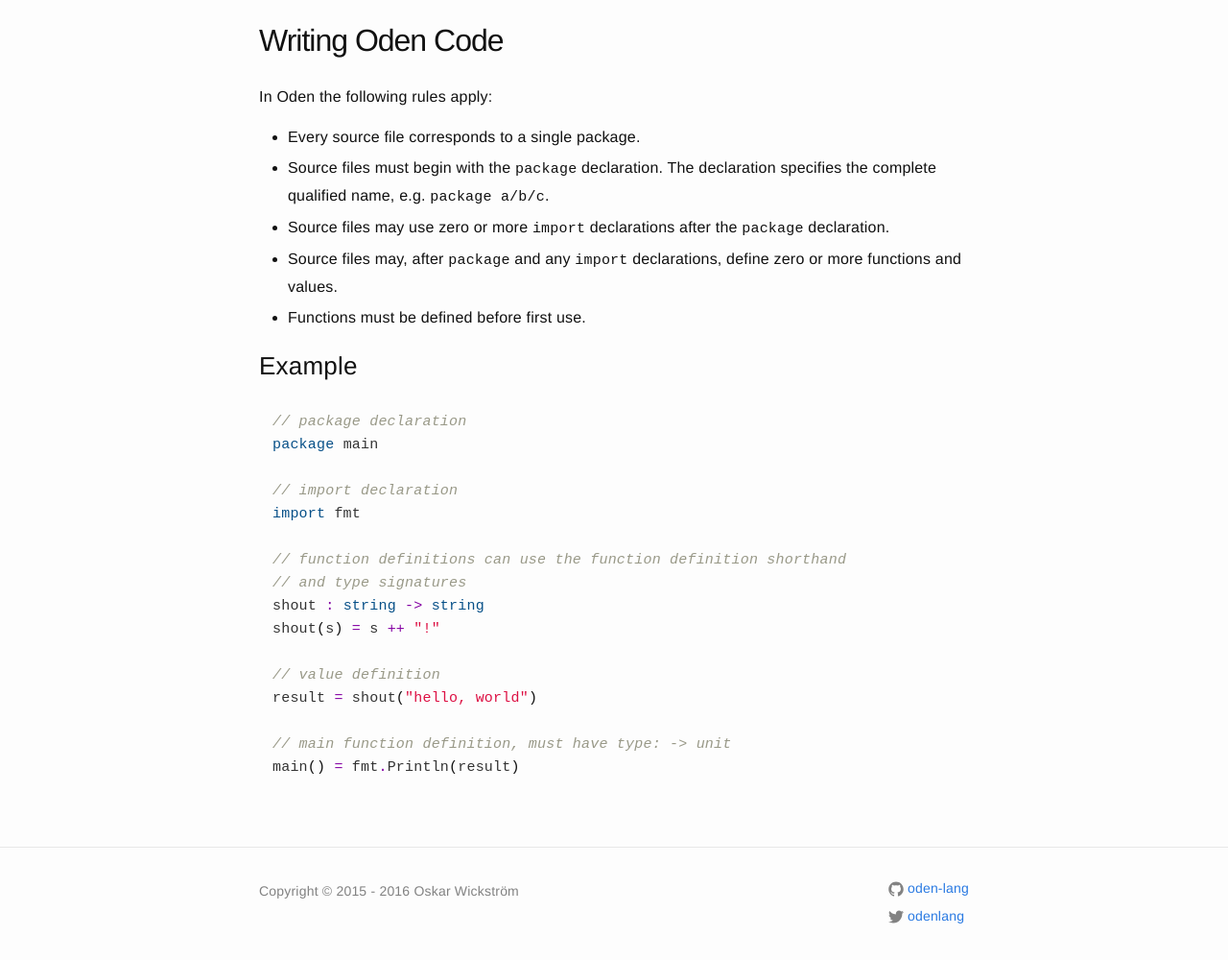
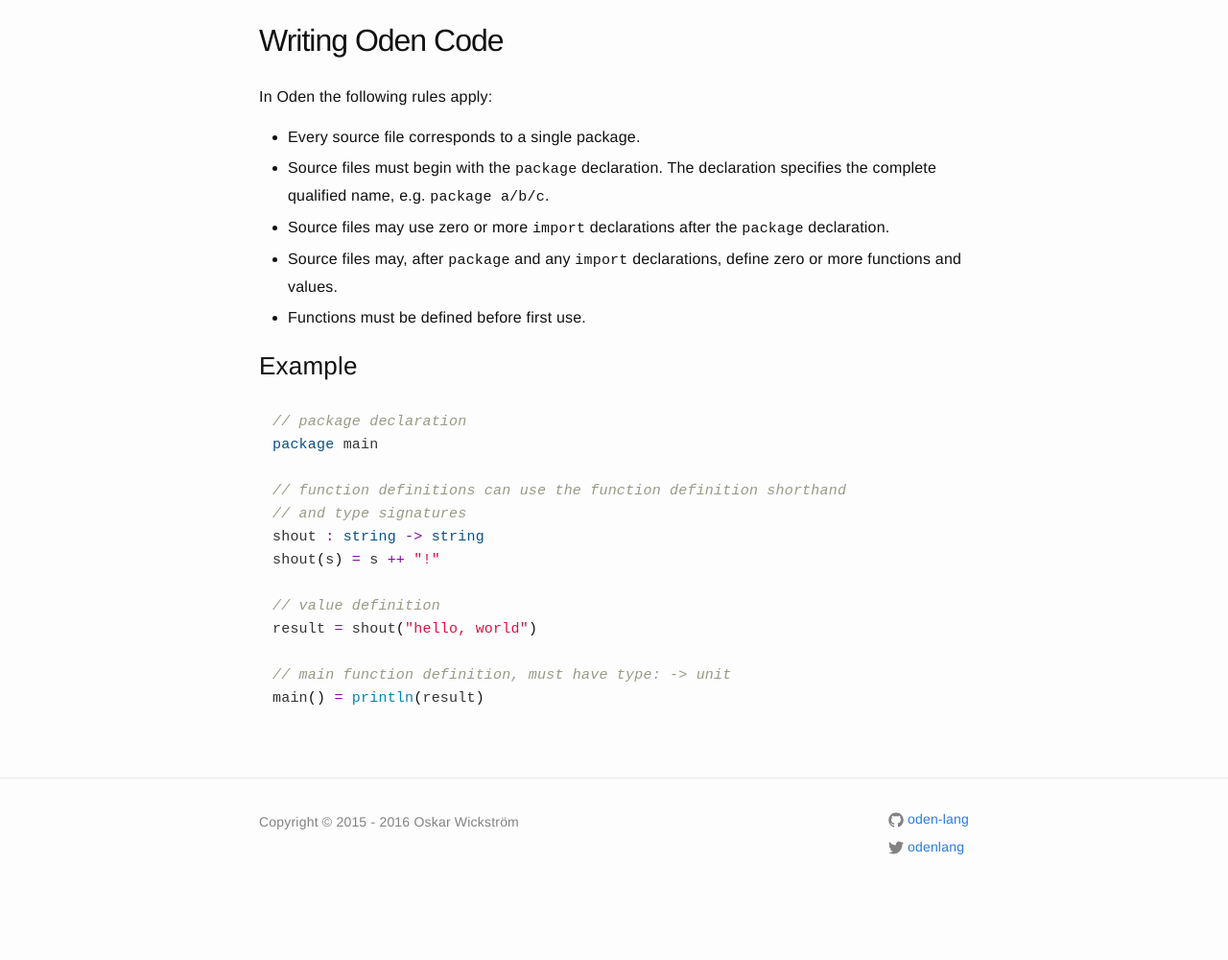
Before and after one commit to oden-lang/oden-lang.github.io, a Jekyll site: the page built from user-guide/writing-oden-code.md, in a window 1280 px wide, cut to the strip 104-1104 px from the top of the page. Shown: the whole strip at 96% size. Built offline with Jekyll 4.4.1, drawn with Linux system fonts in a browser that asks for light colours; after the commit the page ends 1032 px from its top, so only the background shows below that.

Commit message:
Use println

```diff
--- a/user-guide/writing-oden-code.md
+++ b/user-guide/writing-oden-code.md
@@ -20,9 +20,6 @@ In Oden the following rules apply:
 // package declaration
 package main
 
-// import declaration
-import fmt
-
 // function definitions can use the function definition shorthand
 // and type signatures
 shout : string -> string
@@ -32,5 +29,5 @@ shout(s) = s ++ "!"
 result = shout("hello, world")
 
 // main function definition, must have type: -> unit
-main() = fmt.Println(result)
+main() = println(result)
 {% endhighlight %}
```
